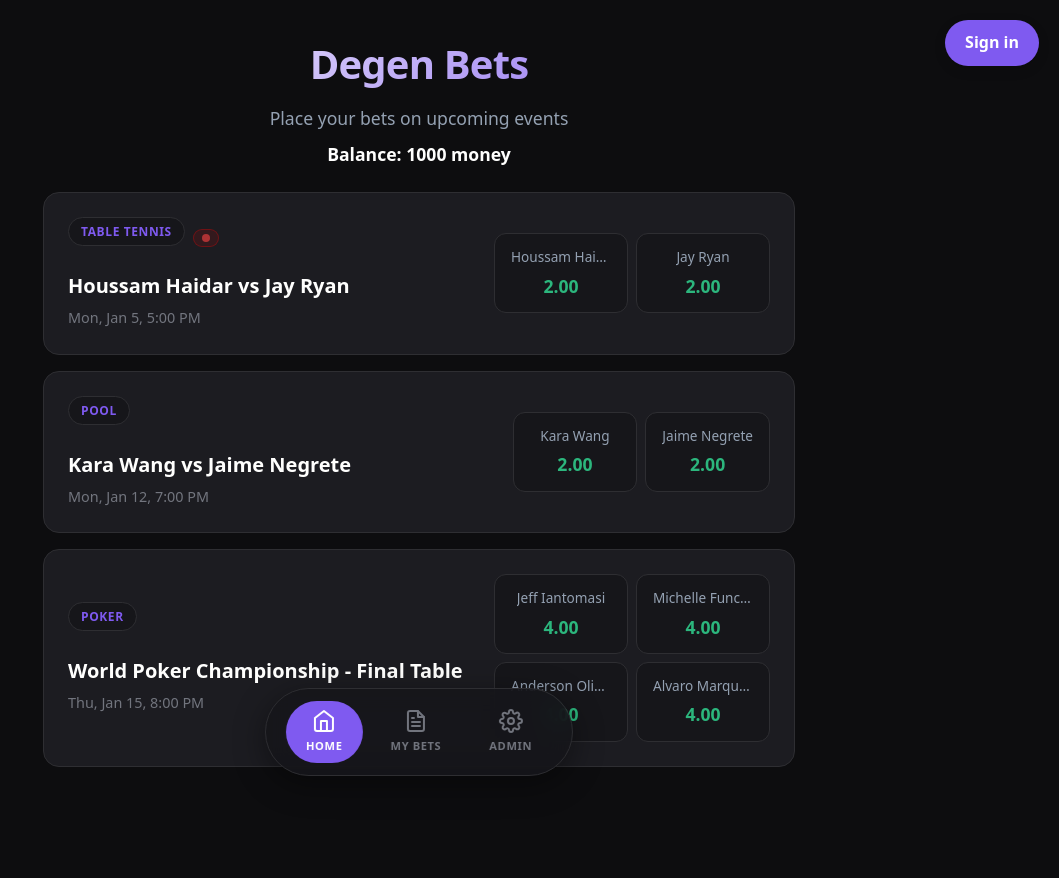
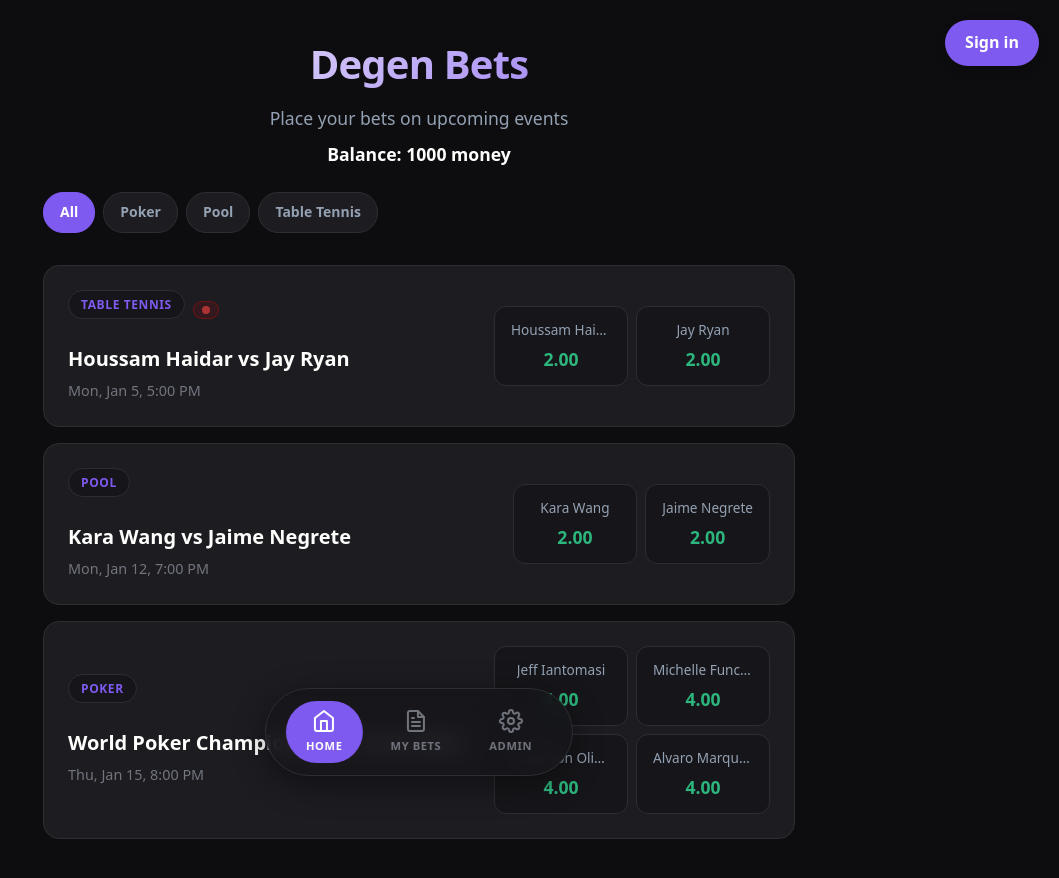
Before and after one commit to BSaini25/degen-betting-app, a Next.js app: page / in a window 1280 px wide. Shown: the top 878 px of the page, without its empty margins (221-1280 px from the left). Built offline with nearby package versions, Linux system fonts and the light colour scheme; no server answers.

Commit message:
Add home page filter for event type

```diff
--- a/app/page.tsx
+++ b/app/page.tsx
@@ -106,6 +106,16 @@ export default function Home() {
   const [money, setMoney] = useState<number>(STARTING_MONEY);
   // Combine dummy events with user-created events from localStorage
   const [allEvents, setAllEvents] = useState<Event[]>(dummyEvents);
+  // Category filter state (null = show all)
+  const [selectedCategory, setSelectedCategory] = useState<string | null>(null);
+
+  // Get unique categories from all events
+  const categories = Array.from(new Set(allEvents.map((e) => e.category))).sort();
+
+  // Filter events based on selected category
+  const filteredEvents = selectedCategory
+    ? allEvents.filter((e) => e.category === selectedCategory)
+    : allEvents;
 
   useEffect(() => {
     // Load actual money and events from localStorage after mount
@@ -144,10 +154,34 @@ export default function Home() {
         </div>
       </header>
 
+      <div className="category-filter">
+        <button
+          className={`filter-tab ${selectedCategory === null ? "active" : ""}`}
+          onClick={() => setSelectedCategory(null)}
+        >
+          All
+        </button>
+        {categories.map((category) => (
+          <button
+            key={category}
+            className={`filter-tab ${selectedCategory === category ? "active" : ""}`}
+            onClick={() => setSelectedCategory(category)}
+          >
+            {category}
+          </button>
+        ))}
+      </div>
+
       <main className="events-list">
-        {allEvents.map((event) => (
-          <EventCard key={event.id} event={event} />
-        ))}
+        {filteredEvents.length === 0 ? (
+          <div className="no-events">
+            <p>No events found in this category</p>
+          </div>
+        ) : (
+          filteredEvents.map((event) => (
+            <EventCard key={event.id} event={event} />
+          ))
+        )}
       </main>
     </div>
   );
--- a/app/styles/events.css
+++ b/app/styles/events.css
@@ -1,3 +1,51 @@
+/* Category Filter */
+.category-filter {
+  display: flex;
+  gap: 0.5rem;
+  margin-bottom: 1.5rem;
+  overflow-x: auto;
+  padding-bottom: 0.5rem;
+  -webkit-overflow-scrolling: touch;
+  scrollbar-width: none;
+}
+
+.category-filter::-webkit-scrollbar {
+  display: none;
+}
+
+.filter-tab {
+  padding: 0.5rem 1rem;
+  font-size: 0.875rem;
+  font-weight: 600;
+  color: var(--text-secondary);
+  background: var(--bg-card);
+  border: 1px solid var(--border);
+  border-radius: 20px;
+  cursor: pointer;
+  transition: all 0.15s ease;
+  white-space: nowrap;
+}
+
+.filter-tab:hover {
+  color: var(--text-primary);
+  border-color: var(--accent);
+}
+
+.filter-tab.active {
+  color: var(--text-primary);
+  background: var(--accent);
+  border-color: var(--accent);
+}
+
+.no-events {
+  text-align: center;
+  padding: 3rem 1.5rem;
+  color: var(--text-muted);
+  background: var(--bg-card);
+  border: 1px dashed var(--border);
+  border-radius: 16px;
+}
+
 /* Events List */
 .events-list {
   display: flex;
```
